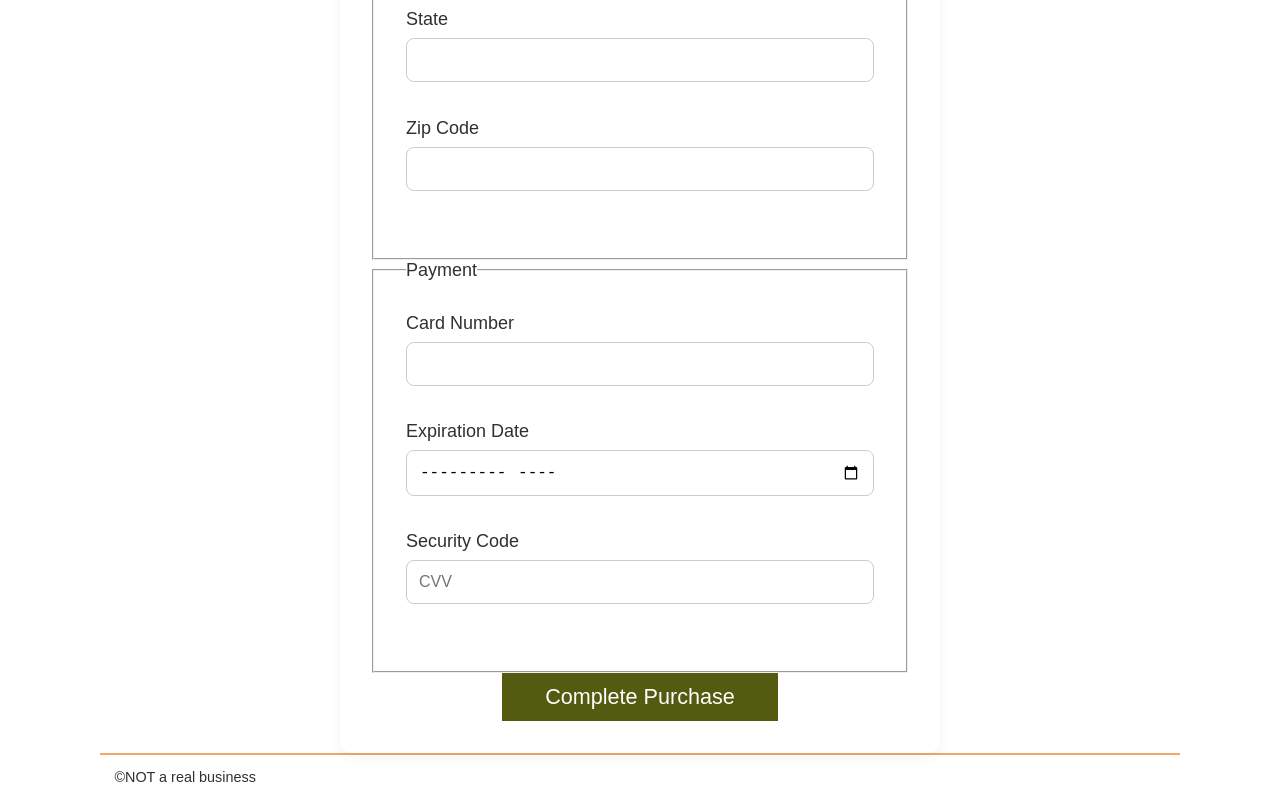
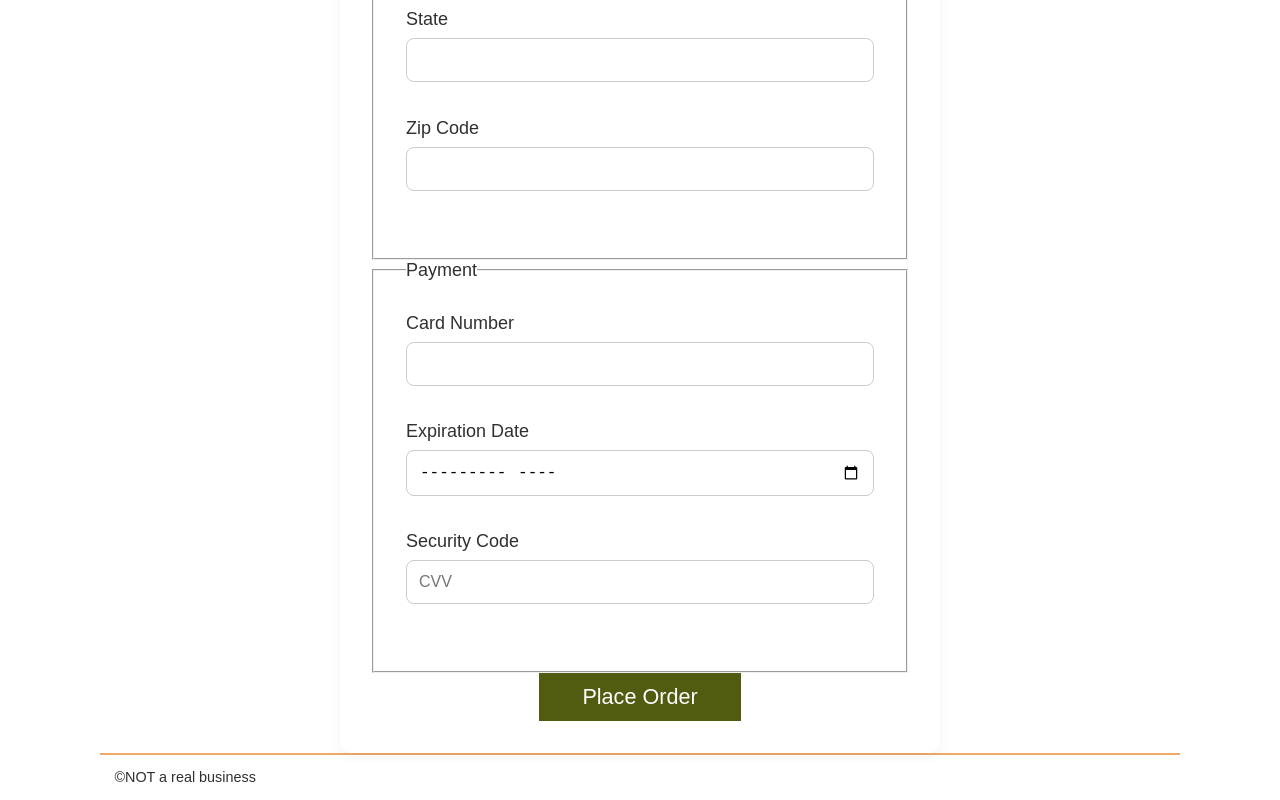
Before and after one commit to KingKacrae99/wdd330, a website built with Vite: page src/checkout/index.html in a window 1280 px wide. Shown: the part 803-1603 px from the top of the page. Built offline with nearby package versions, Linux system fonts and the light colour scheme; files whose address does not match are found by name.

Commit message:
Check form button Updated

```diff
--- a/src/checkout/index.html
+++ b/src/checkout/index.html
@@ -105,7 +105,9 @@
         </div>
       </fieldset>
 
-      <button type="submit">Complete Purchase</button>
+      <div class="form-btn">
+        <button type="submit">Place Order</button>
+      </div>
     </form>
     </main>
 
```
